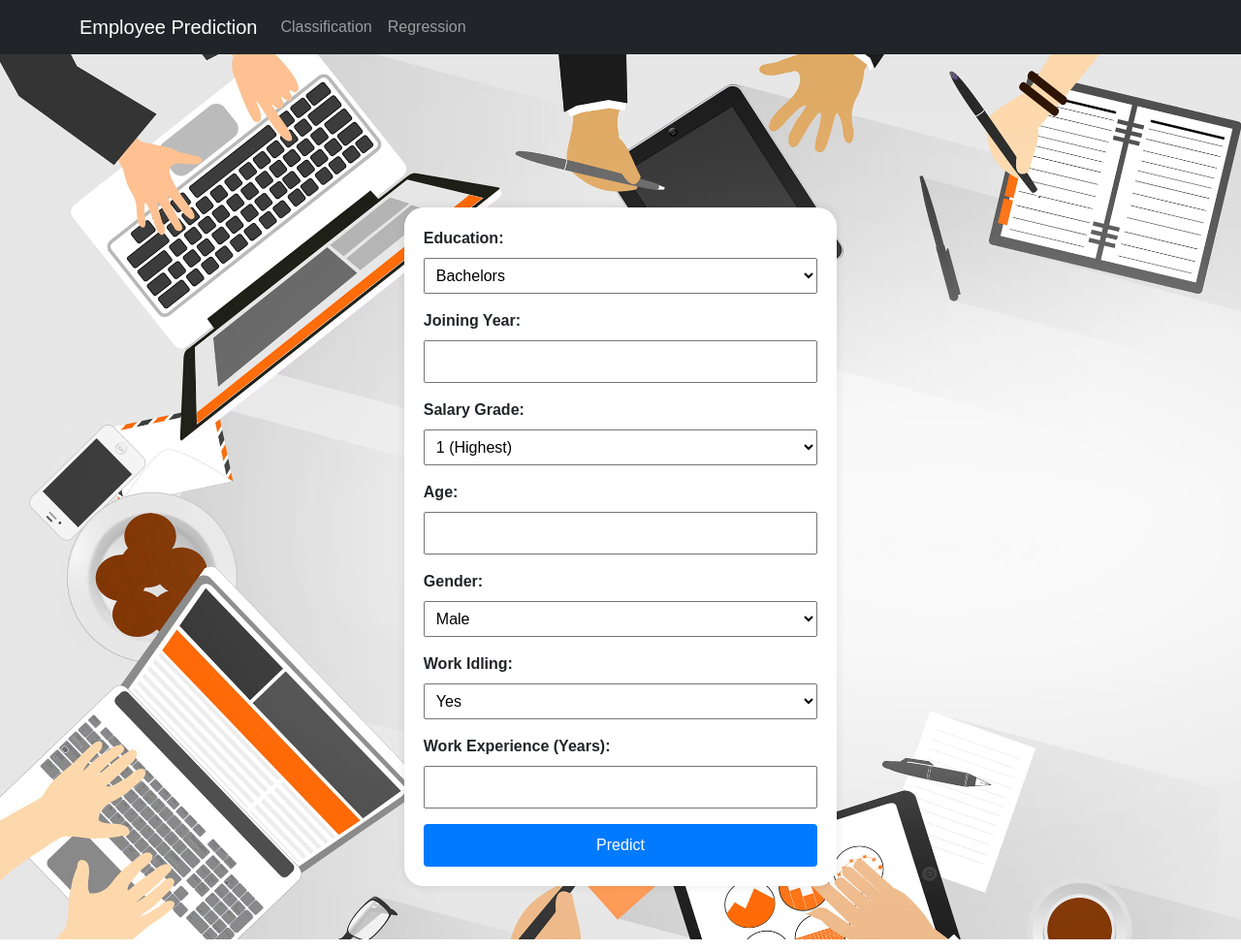
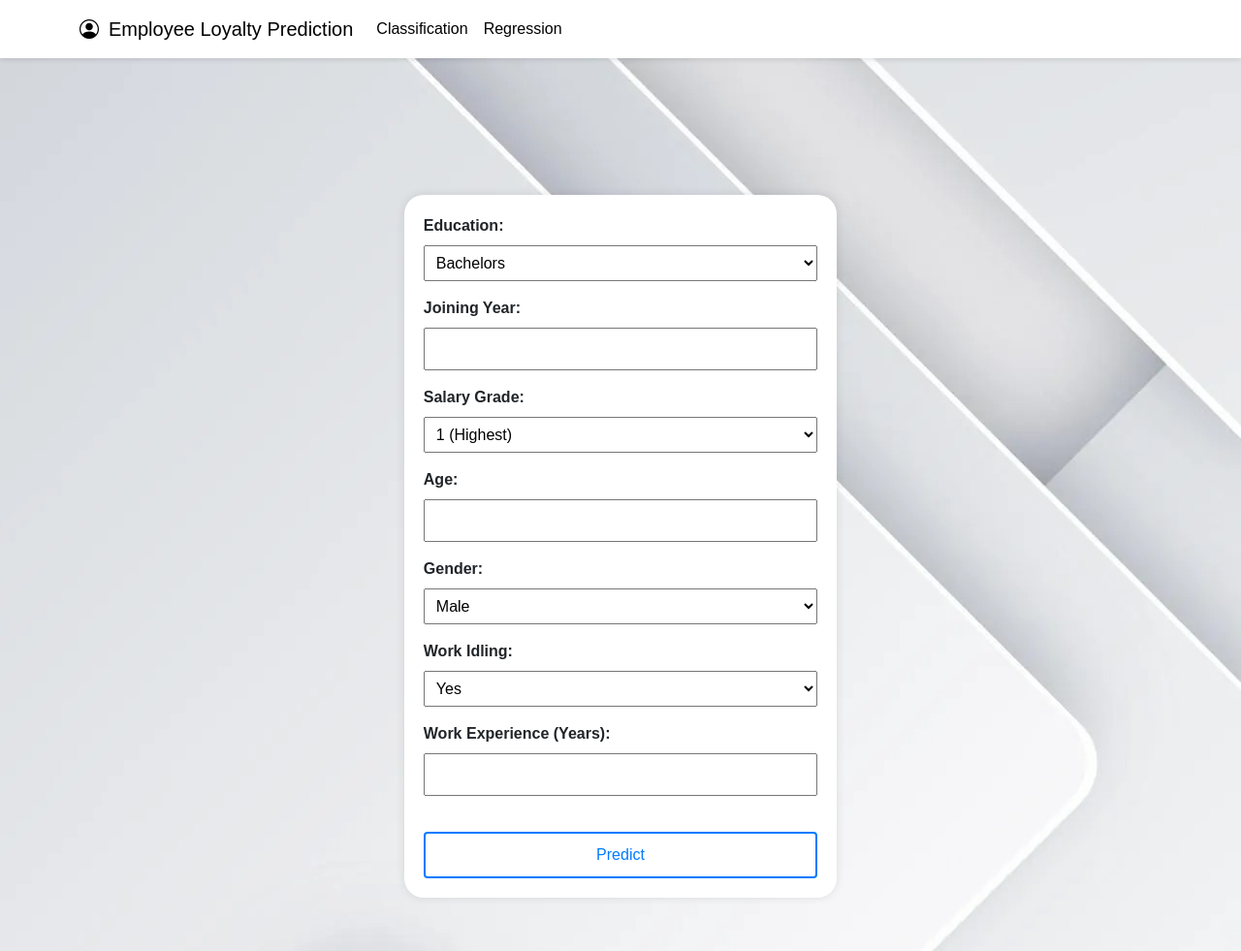
Before and after one commit to lexxyboi/machine-learning-model, a Flask app: page / in a window 1280 px wide. Shown: the whole page at 97% size. Run offline with Flask 3, Linux system fonts and the light colour scheme; parts of the project's set-up code (start-up, migrations or seed data) failed here and were passed over; some libraries are stand-ins or nearby versions.

Commit message:
Updated Commit

```diff
--- a/app.py
+++ b/app.py
@@ -3,9 +3,6 @@ import pandas as pd
 from flask import Flask, render_template, request
 import pickle
 from werkzeug.utils import redirect
-from flask_mysqldb import MySQL
-import matplotlib.pyplot as plt
-from io import BytesIO
 import base64
 import sweetviz as sv
 
@@ -60,7 +57,7 @@ def predict_employee():
     predicted_class = predict_employee_class(features)
 
     # Map predicted class to human-readable labels
-    class_labels = {1: 'Leave', 0: 'Not'}
+    class_labels = {0: 'Leave', 1: 'Not'}
     predicted_label = class_labels.get(predicted_class, 'unknown')
 
     return render_template('index.html', prediction=predicted_label)
@@ -120,14 +117,14 @@ def predict_bitcoin():
 # report2 = sv.compare([data2, 'Bitcoin Price Data'], [data1, 'Employee Data'])
 
 
-# @app.route('/eda')
+# @app.route('/viz')
 # def eda():
-#    return render_template('eda.html', report_html=report.show_html())
+#    return render_template('viz.html', report_html=report.show_html())
 
 
-# @app.route('/eda2')
+# @app.route('/viz2')
 # def eda2():
-#    return render_template('eda2.html', report2_html=report2.show_html())
+#    return render_template('viz.html', report2_html=report2.show_html())
 
 
 if __name__ == '__main__':
--- a/static/css/style.css
+++ b/static/css/style.css
@@ -1,7 +1,7 @@
 body {
-    background-image: url('/static/img/employee.jpg');
+    background-image: url('/static/img/white.jpg');
     font-family: Arial, sans-serif;
-    background-color: #f4f4f4;
+    background-color: #ededed;
     margin: 0;
     padding: 0;
     display: flex;
@@ -37,13 +37,23 @@ select {
 }
 
 button {
-    background-color: #007BFF;
-    color: #fff;
+    background-color: #ffffff;
+    color: #007BFF;
     padding: 10px;
-    border: none;
+    border: 2px solid #007BFF;
     border-radius: 4px;
     cursor: pointer;
     width: 100%;
+    transition: background-color 0.3s, color 0.3s, border-color 0.3s;
+    margin: auto;
+    margin-top: 5%;
+    align-items: center;
+}
+
+button:hover {
+    background-color: #007BFF;
+    color: #ffffff;
+    border-color: #007BFF;
 }
 
 #res {
@@ -58,3 +68,31 @@ button {
     width: 80%; /* Adjust the width as needed */
     margin: 0 auto; /* Center the alert box horizontally */
 }
+
+
+
+.navbar {
+    background-color: #ffffff; /* White background color */
+    box-shadow: 0px 2px 5px rgba(0, 0, 0, 0.1); /* Box shadow */
+    padding: 10px; /* Add padding if needed */
+}
+
+/* Optional: Customize other styles as needed */
+.navbar a {
+    color: #000000; /* Black text color for links */
+}
+
+.navbar a:hover{
+    color: #0400ff; /* Black text color for links */
+}
+
+/* Responsive styles for smaller screens */
+@media (max-width: 768px) {
+    .navbar {
+        padding: 10px; /* Adjust padding for smaller screens */
+    }
+}
+
+.bi-person-circle {
+    margin-right: 10px; /* Adjust the value as needed */
+}
--- a/templates/index.html
+++ b/templates/index.html
@@ -17,13 +17,16 @@
         crossorigin="anonymous"></script>
     <!--CSS -->
     <link rel="stylesheet" href="{{ url_for('static', filename='css/style.css') }}">
+    <!-- Bootstrap Icons -->
+    <link rel="stylesheet" href="https://cdn.jsdelivr.net/npm/bootstrap-icons@1.3.0/font/bootstrap-icons.css">
+
 </head>
 
 <body>
     <!-- Navbar -->
-    <nav class="navbar navbar-expand-lg navbar-dark bg-dark fixed-top">
+    <nav class="navbar navbar-expand-lg fixed-top">
         <div class="container">
-            <a class="navbar-brand" href="#">Employee Prediction</a>
+            <a class="navbar-brand" href="#"><i class="bi bi-person-circle"></i>Employee Loyalty Prediction</a>
             <button class="navbar-toggler" type="button" data-toggle="collapse" data-target="#navbarNav"
                 aria-controls="navbarNav" aria-expanded="false" aria-label="Toggle navigation">
                 <span class="navbar-toggler-icon"></span>
```
Also changed, not shown: static/css/style2.css (+41 -5 lines), templates/regression.html (+7 -3 lines), static/img/white.jpg (added), static/img/white2.jpg (added), templates/dataviz.html (added), 3 other files.
